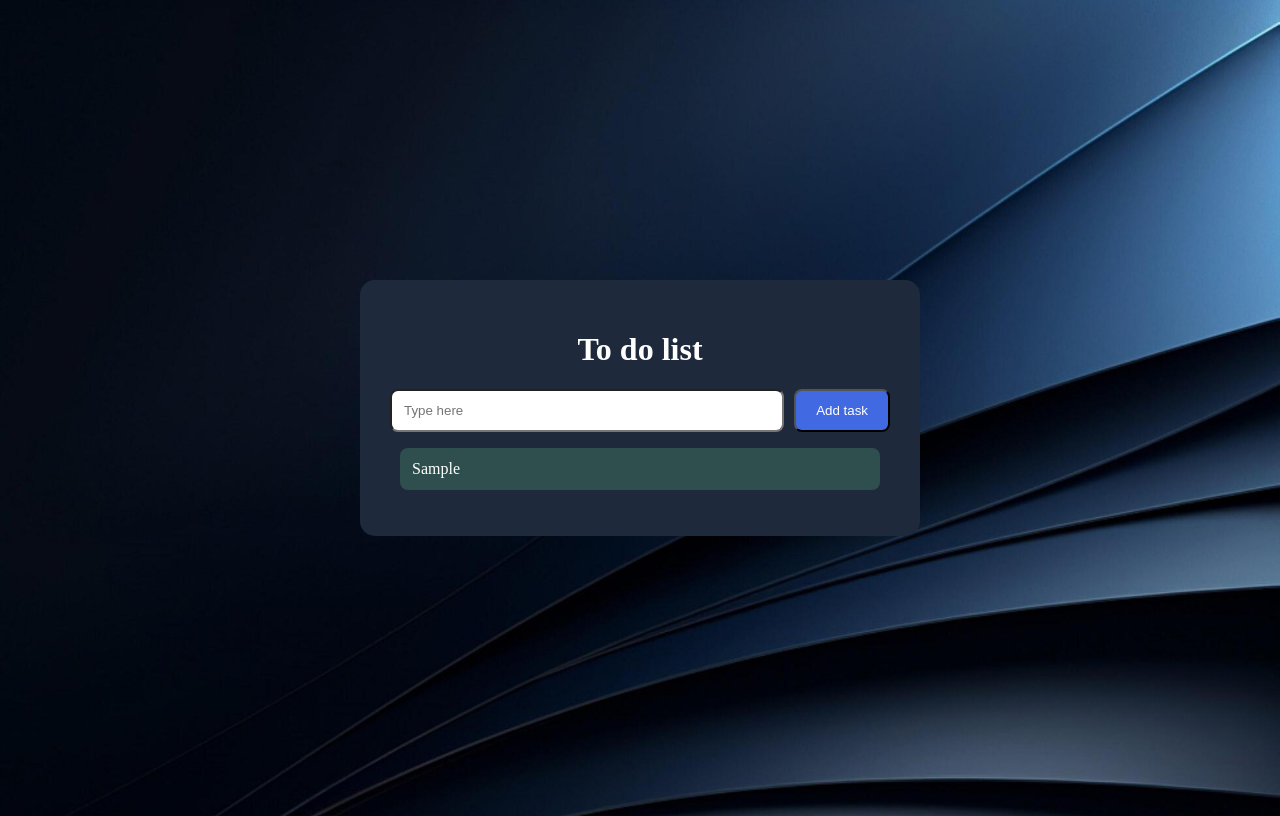
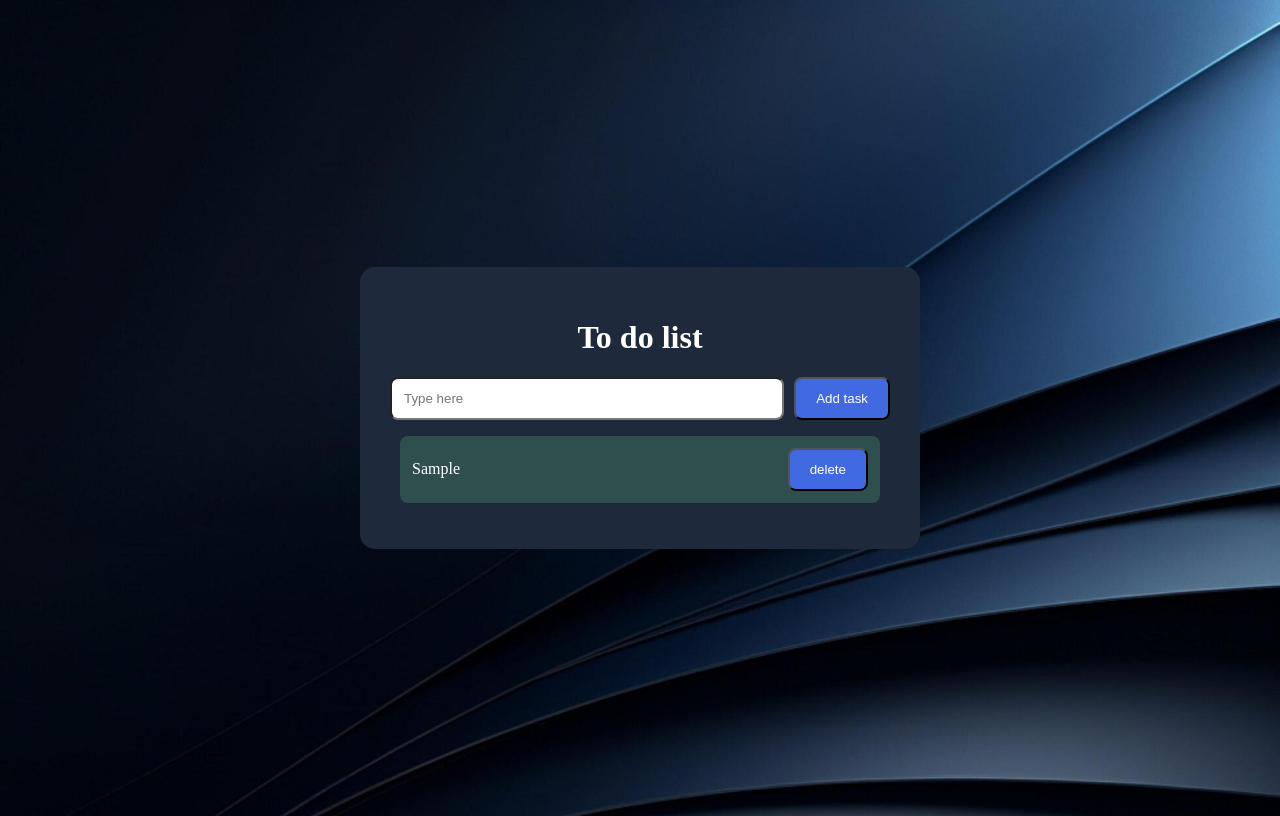
Before and after one commit to geokont2-debug/todo-list, a plain HTML site: page index.html in a window 1280 px wide. Both pictures are taken after typing "Sample" into the empty fields and a click on the button "Add task". Drawn offline with Linux system fonts and the light colour scheme.

Commit message:
Add files via upload

```diff
--- a/script.js
+++ b/script.js
@@ -4,10 +4,13 @@ const list=document.querySelector("ul");
 button.addEventListener("click",function() {
 let tasktext=input.value;
 const li=document.createElement("li");
+const deleteButton= document.createElement("button");
+deleteButton.textContent="delete";
+deleteButton.addEventListener("click",function() {
+li.remove();
+});
 li.textContent= tasktext;
-li.addEventListener("click",function(){
-   li.remove();
-});
+li.append(deleteButton);
 list.append(li);
 input.value="";
 });
--- a/style.css
+++ b/style.css
@@ -45,4 +45,7 @@ margin: 10px;
 border-radius: 8px;
 list-style: none;
 cursor: pointer;
+display: flex;
+justify-content: space-between;
+align-items: center;
 }
```
